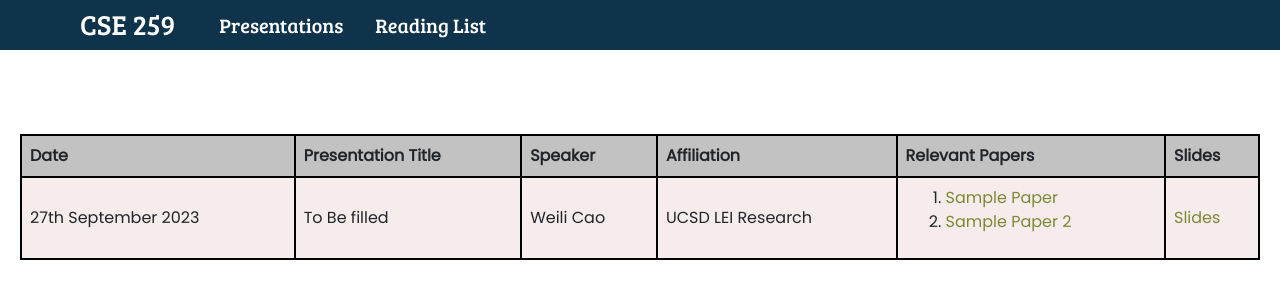
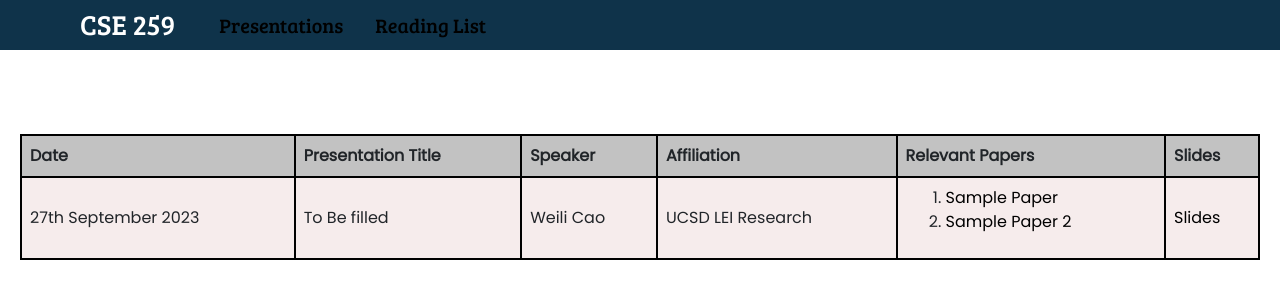
Before and after one commit to lei-seminar/lei-seminar.github.io, a React (Create React App) app: page / in a window 1280 px wide. Shown: the top 300 px of the page. Built offline with nearby package versions, Linux system fonts and the light colour scheme.

Commit message:
Changing link color

```diff
--- a/src/css/common.css
+++ b/src/css/common.css
@@ -45,3 +45,16 @@ table {
   tr:nth-child(even) {
 	background-color: #f6ecec;
   }
+
+a:link {
+	color: black;
+	background-color: transparent;
+	text-decoration: none;
+}
+
+
+a:active {
+	color: midnightblue;
+	background-color: transparent;
+	text-decoration: underline;
+}
--- a/src/pages/presentations.js
+++ b/src/pages/presentations.js
@@ -9,7 +9,6 @@ const Presentations = () => {
   return (
     <div>
         <div className={container} style={{padding: "2em"}}>
-
         </div>
         <div className="card-body">
         <table>
```
